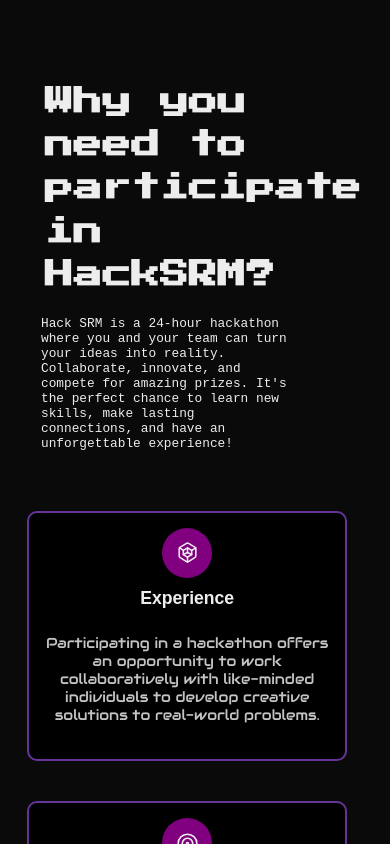
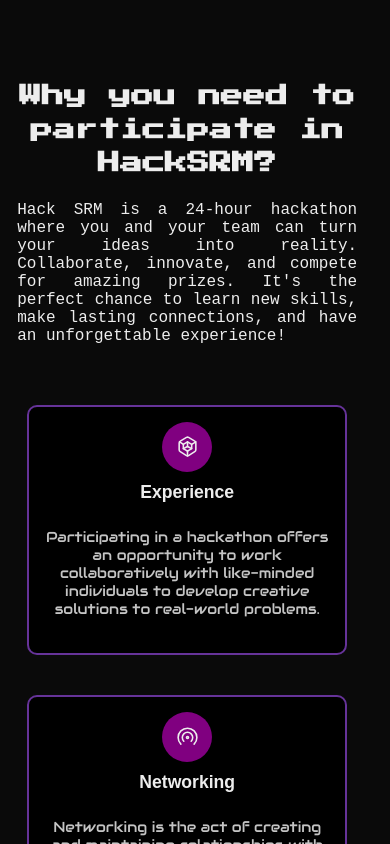
Before and after one commit to dave1725/HackSRM6.0, a Next.js app: page /about in a window 390 px wide. Shown: the top 844 px of the page. Built offline with nearby package versions, Linux system fonts and the light colour scheme.

Commit message:
fix: lazy loading

```diff
--- a/app/about/about.module.css
+++ b/app/about/about.module.css
@@ -14,30 +14,32 @@
     z-index: -9999;
     display: flex;
     flex-direction: column;
-    transform: translateX(0%);
+    justify-content: center;
+    align-items: center;
 }
 
 .innerContainer {
-    max-width: 75%;
     margin-bottom: 60px;
     display: flex;
     flex-direction: column;
-    justify-items: center;
     justify-content: center;
+    align-items: center;
 }
 
 .innerContainer h2 {
     font-size: 40px;
+    text-align: center;
     font-family: 'Press Start 2P', cursive;
     margin-bottom: 20px;
     line-height: 1.5;
-    margin-left: 2em;
 }
 
 .innerContainer p{
     font-family: 'Roboto Mono', monospace;
     font-size: large;
-    margin-left: 4.2em;
+    padding-left: 200px;
+    padding-right: 200px;
+    text-align: center;
 }
 
 .points {
@@ -92,11 +94,14 @@
     }
 
     .innerContainer h2 {
-      font-size: 1.8rem;
+      font-size: 1.4rem;
     }
 
     .innerContainer p {
-      font-size: 0.8rem;
+      font-size: 1rem;
+      text-align: justify;
+      padding-left: 30px;
+      padding-right: 30px;
     }
 
 
--- a/app/globals.css
+++ b/app/globals.css
@@ -9,6 +9,7 @@
   max-width: 100vw;
   overflow-x: hidden;
   scrollbar-width: none; /* For Firefox */
+  scroll-behavior: smooth;
   -ms-overflow-style: none; /* For Internet Explorer and Edge */
 }
 
--- a/app/hero/hero.module.css
+++ b/app/hero/hero.module.css
@@ -87,7 +87,7 @@
     object-fit: cover;
   }
 
-  @media (max-width: 1280px) {
+  @media (max-width: 1290px) {
     .container {
       gap: 5px; /* Reduce gap for mid-sized devices */
     }
--- a/app/hero/page.jsx
+++ b/app/hero/page.jsx
@@ -1,5 +1,5 @@
 'use client'
-import React from 'react';
+import React, { lazy } from 'react';
 import styles from "./hero.module.css";
 import CountdownTimer from '../timer/timer';
 import Image from 'next/image';
@@ -59,6 +59,7 @@
                     <Image
                         src="/hack-srm-logo.png"
                         alt="HackSRM Logo"
+                        loading='lazy'
                         width={720}
                         height={600}
                     />
--- a/app/navbar/navbar.module.css
+++ b/app/navbar/navbar.module.css
@@ -24,7 +24,7 @@
     justify-content: center;
     padding: 18px;
     font-family: 'Orbitron',sans-serif;
-    font-size: small;
+    font-size: 0.9em;
 }
 
 .navbarInner a {
--- a/app/sponsors/page.jsx
+++ b/app/sponsors/page.jsx
@@ -5,7 +5,7 @@
 const Sponsors = () => {
   return (
     <>
-        <div id="Sponsors" className={styles.temp}></div>
+        <section id="Sponsors" className={styles.temp}></section>
         <div className={styles.wrapper}>
             <div className={styles.container}>
                 <h1 id={styles.gold}>GOLD SPONSORS</h1>
```
Also changed, not shown: app/organizers/page.jsx (+19 -23 lines).
